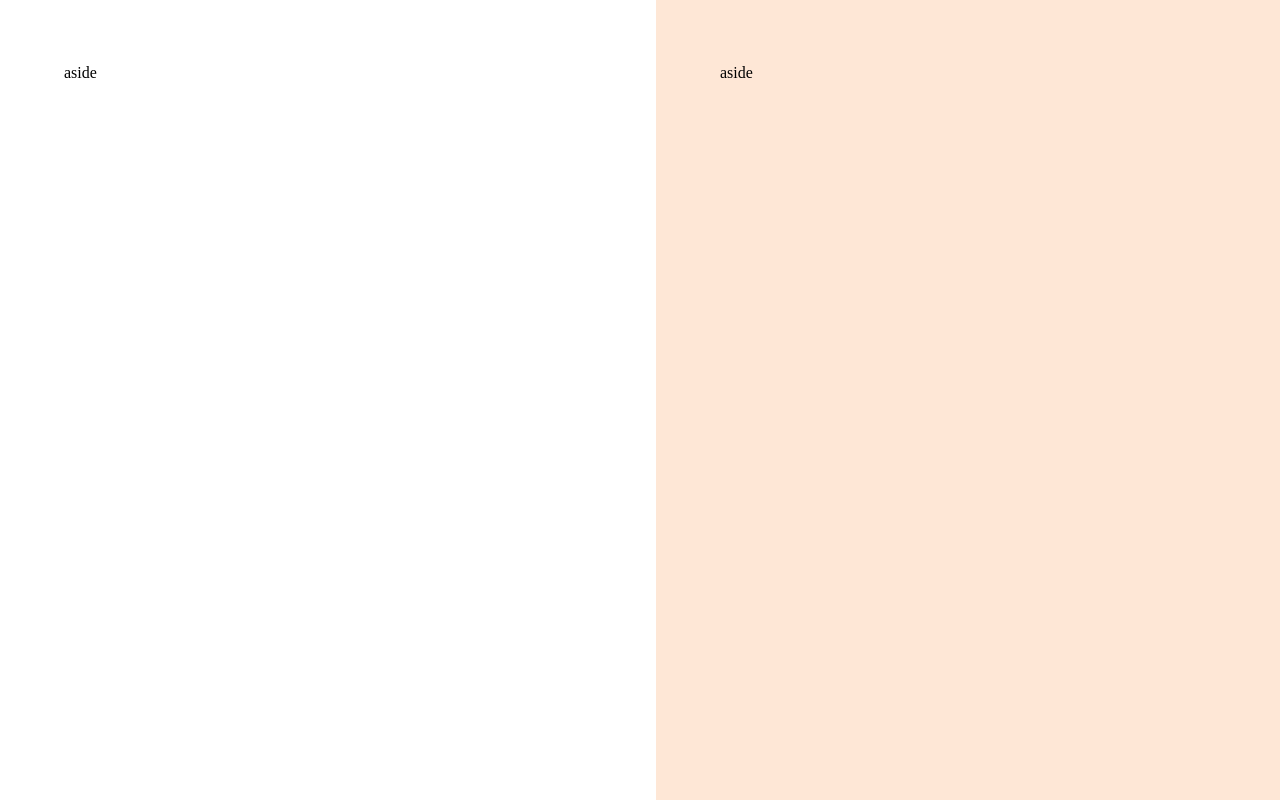
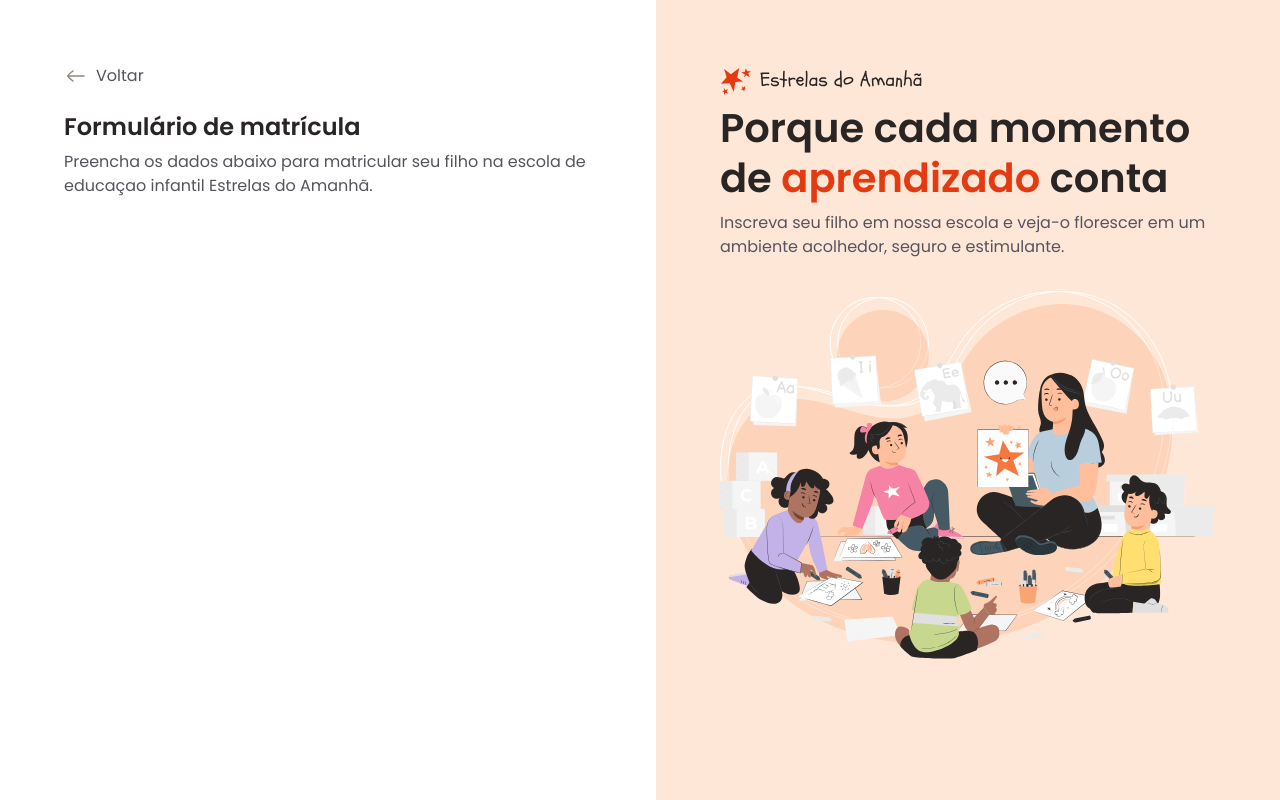
Before and after one commit to pedro00876/curso-fullstack, a plain HTML site: page formulario-matricula/index.html in a window 1280 px wide. Drawn offline with Linux system fonts and the light colour scheme.

Commit message:
conteudo aside e conteudo inicial do main

```diff
--- a/formulario-matricula/index.html
+++ b/formulario-matricula/index.html
@@ -18,11 +18,34 @@
 <body>
     <div id="app">
         <main>
-            <div class="main-container">aside</div>
+            <div class="main-container">
+                <div class="back">
+                    <img src="assets/icons/arrow-left-02.svg" alt="ícone de voltar">
+                    <span>Voltar</span>
+                </div>
+                <h1>Formulário de matrícula</h1>
+                <p>
+                    Preencha os dados abaixo para matricular seu filho na escola de educaçao infantil Estrelas do
+                    Amanhã.
+                </p>
+            </div>
         </main>
 
         <aside>
-            <div class="aside-container">aside</div>
+            <div class="aside-container">
+                <header>
+                    <img src="assets/logo (2).svg" alt="logo">
+                    <h2>
+                        Porque cada momento de <span>aprendizado</span> conta
+                    </h2>
+                    <p>
+                        Inscreva seu filho em nossa escola e veja-o florescer em um ambiente acolhedor, seguro e
+                        estimulante.
+                    </p>
+                </header>
+                <img src="assets/Illustration.svg"
+                    alt="ilustração de uma professora e crianças auxiliando em atividades escolar ">
+            </div>
         </aside>
     </div>
 </body>
--- a/formulario-matricula/style/global.css
+++ b/formulario-matricula/style/global.css
@@ -27,4 +27,16 @@
 
 body {
     overflow: hidden;
+    font: var(--text);
+    color: var(--text-secundary);
 }
+
+h1,
+h2 {
+    color: var(--text-primary);
+}
+
+img {
+    max-width: 100%;
+    height: auto;
+}
--- a/formulario-matricula/style/layout.css
+++ b/formulario-matricula/style/layout.css
@@ -15,6 +15,18 @@ main {
         margin-left: auto;
 
     }
+
+    & .back {
+        display: flex;
+        align-items: center;
+        gap: .5rem;
+        margin-bottom: 1.5rem;
+    }
+
+    & h1 {
+        font: 600 1.5rem/1.25 var(--font-family);
+        margin-bottom: .5rem;
+    }
 }
 
 aside {
@@ -23,5 +35,19 @@ aside {
 
     & .aside-container {
         max-width: 31rem;
+
+        &>img {
+            margin-top: 2rem;
+
+        }
+    }
+
+    & h2 {
+        font: 600 2.5rem/1.25 var(--font-family);
+        margin-bottom: .5rem;
+
+        & span {
+            color: var(--text-highlight);
+        }
     }
 }
```
